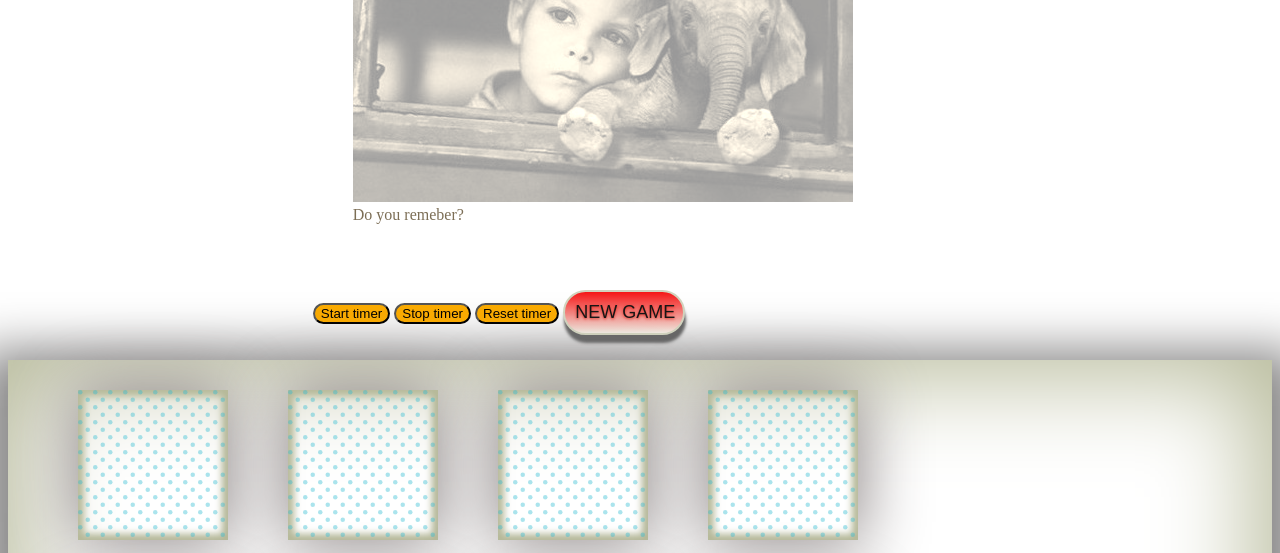
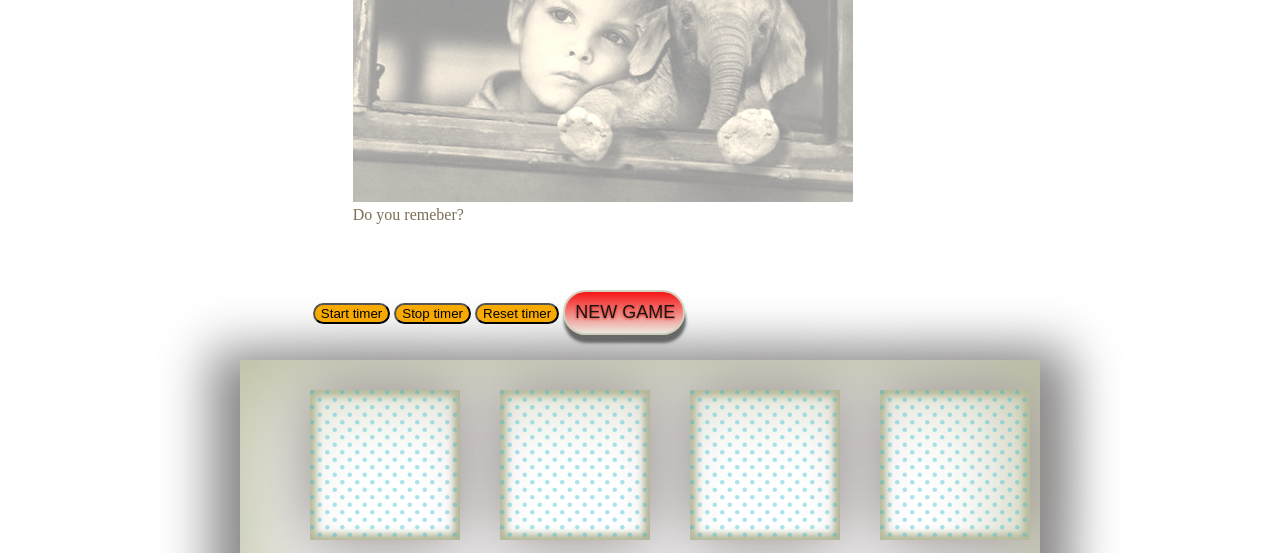
Before and after one commit to EDVproduct/memory, a plain HTML site: page index.html in a window 1280 px wide. Shown: the part 247-800 px from the top of the page. Drawn offline with nearby package versions, Linux system fonts and the light colour scheme.

Commit message:
fixed left sided playground to middle

```diff
--- a/css/style.css
+++ b/css/style.css
@@ -352,3 +352,7 @@ a:-webkit-any-link {
   text-decoration: none;
   color : #7c6e56;
 }
+#game{
+  max-width: 800px;
+  margin:auto;
+}
--- a/js/chrono.js
+++ b/js/chrono.js
@@ -1,6 +1,4 @@
-<div id="showtm" style="font-size:21px; font-weight:800;">0:0</div>
-<script type="text/javascript"><!--
-// chronometer / stopwatch JS script - coursesweb.net
+//chronometer / stopwatch JS script - coursesweb.net
 
 // Here set the minutes, seconds, and tenths-of-second when you want the chronometer to stop
 // If all these values are set to 0, the chronometer not stop automatically
@@ -54,4 +52,3 @@ function resetChr() {
 
 // start the chronometer, delete this line if you want to not automatically start the stopwatch
 startChr();
--->
```
